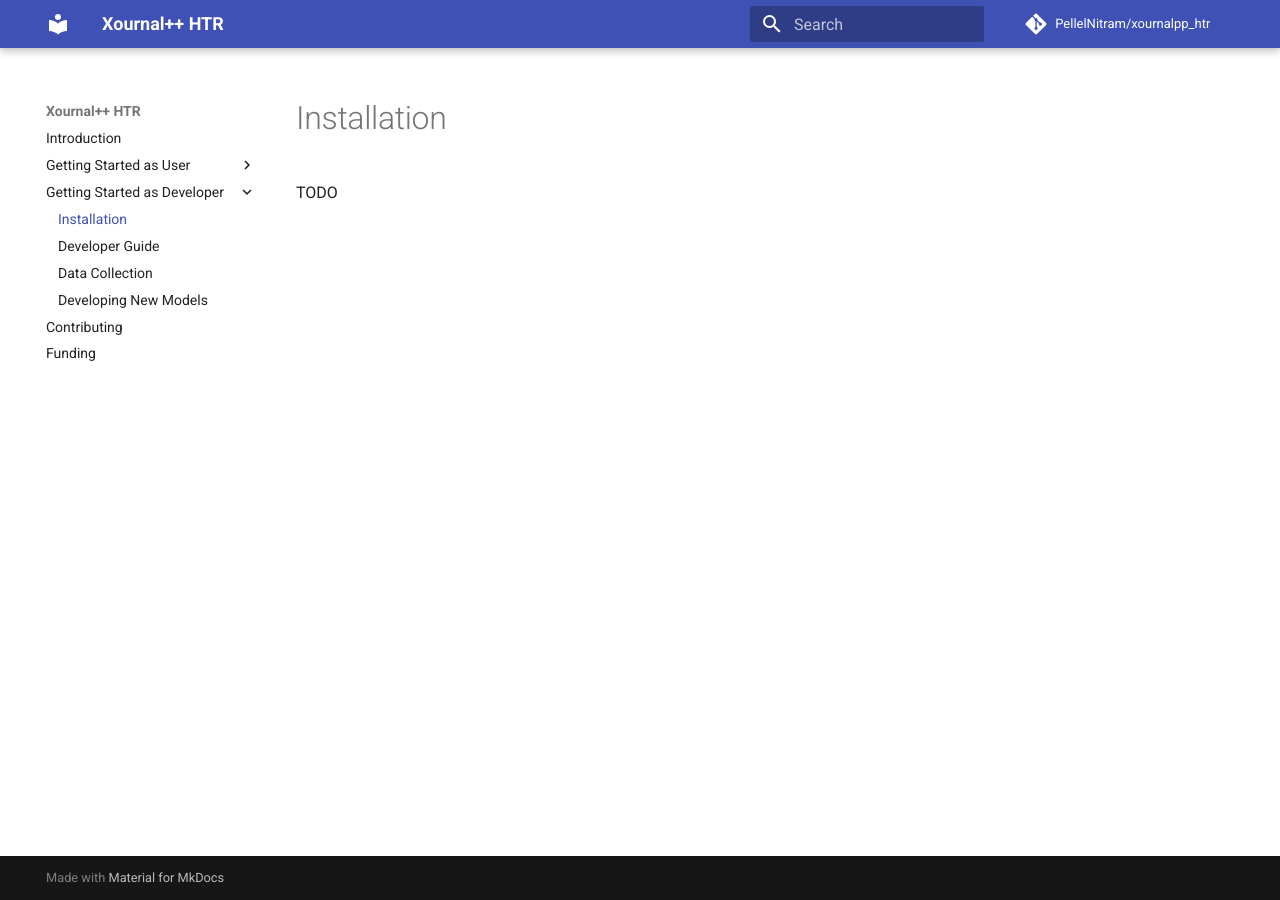
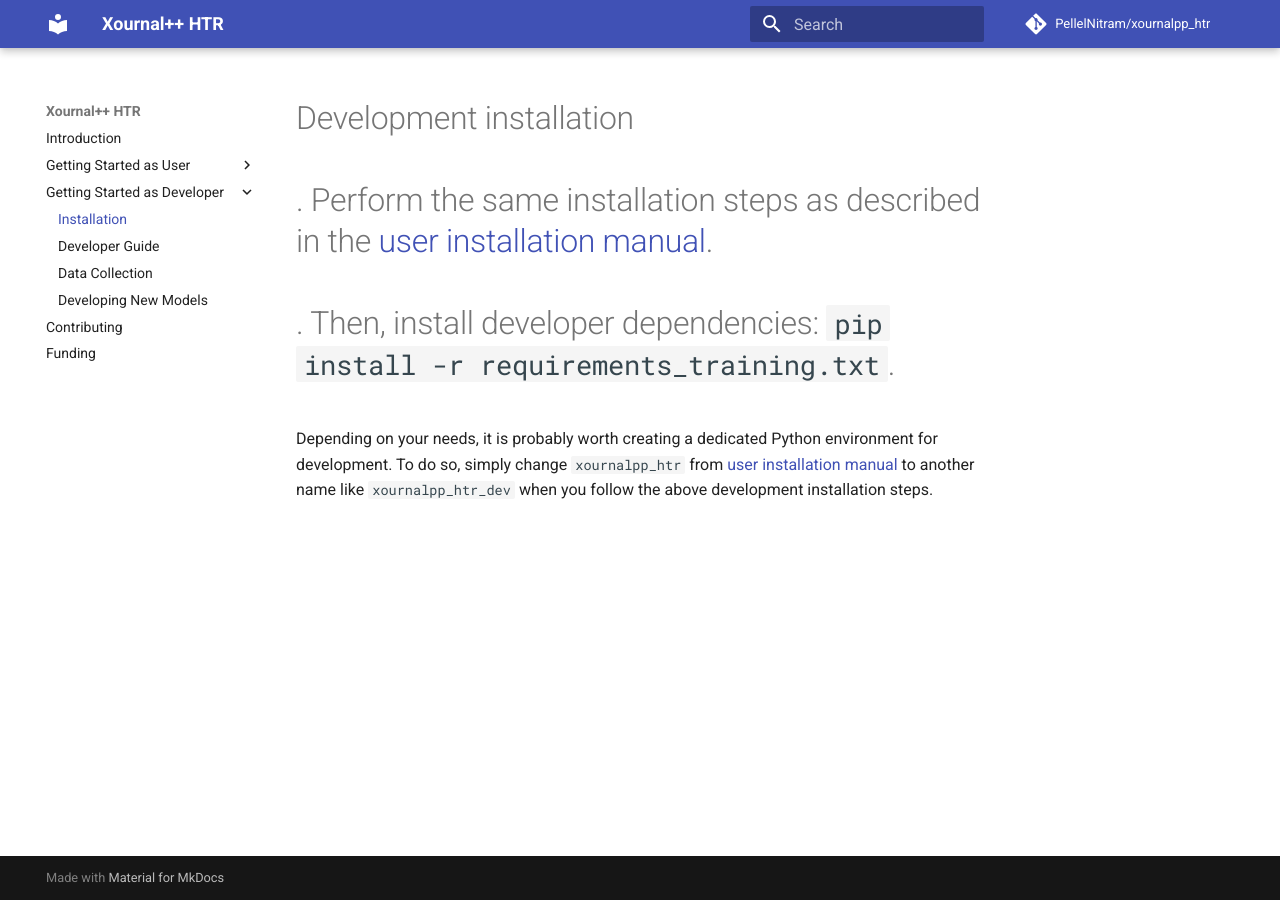
Before and after one commit to PellelNitram/xournalpp_htr, an MkDocs documentation site: the page built from docs/installation_developer.md, in a window 1280 px wide. Built offline with MkDocs 1.6.1 and Material for MkDocs 9.7.7, drawn with Linux system fonts in a browser that asks for light colours; comment, search, counter and statistics services are not loaded.

Commit message:
Work on developer installation chapter of documentation.

```diff
--- a/docs/installation_developer.md
+++ b/docs/installation_developer.md
@@ -1 +1,7 @@
-TODO
+# Development installation
+
+#. Perform the same installation steps as described in the [user installation manual](installation_user.md).
+#. Then, install developer dependencies: `pip install -r requirements_training.txt`.
+
+Depending on your needs, it is probably worth creating a dedicated Python environment for development. To do
+so, simply change `xournalpp_htr` from [user installation manual](installation_user.md) to another name like `xournalpp_htr_dev` when you follow the above development installation steps.
```
